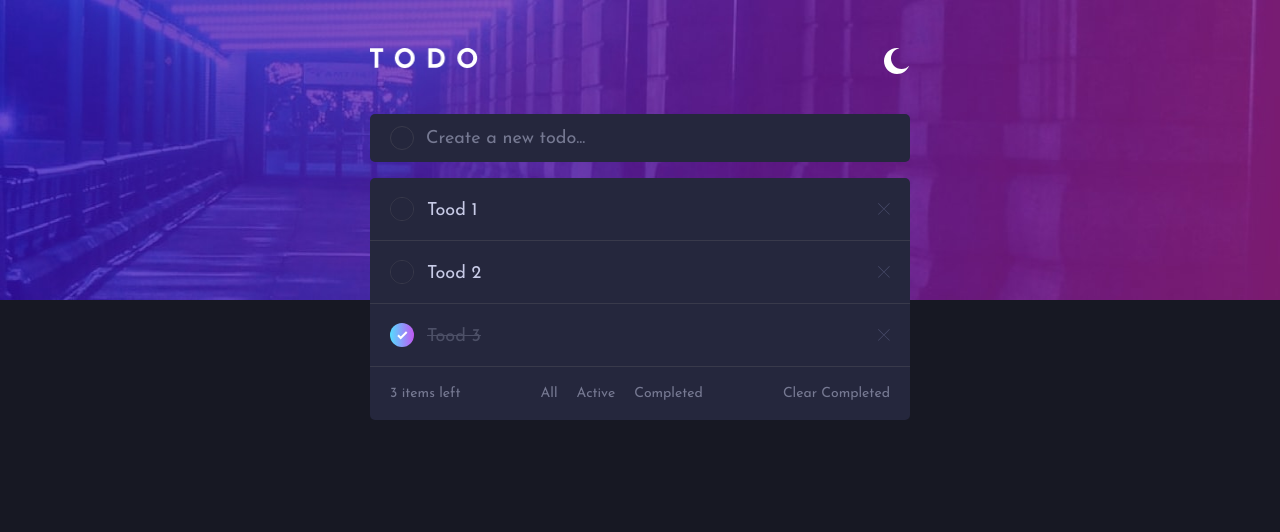
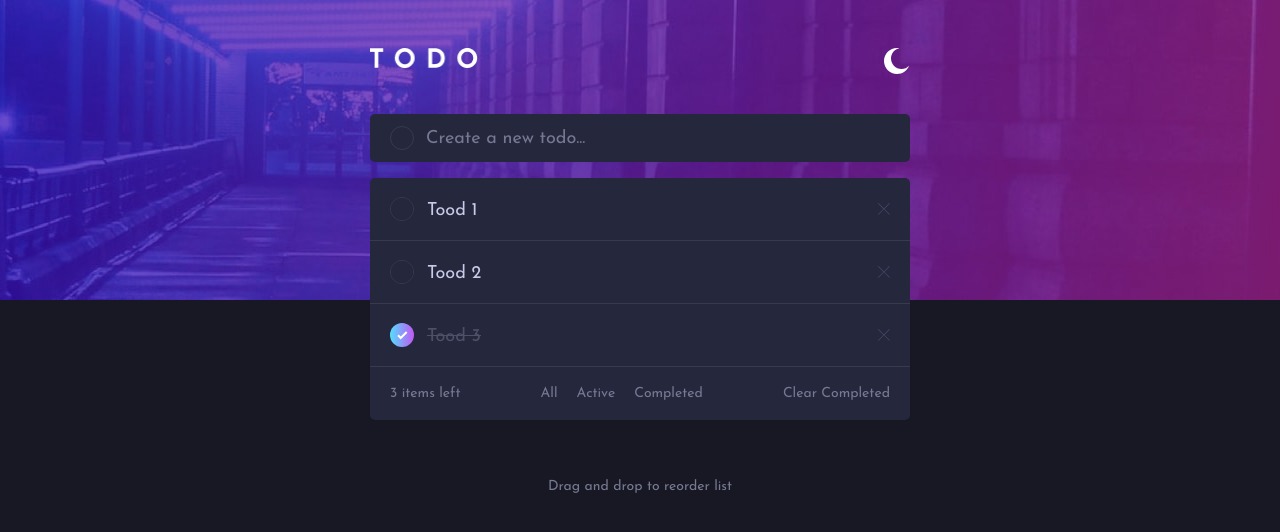
Before and after one commit to jazzielp/todo-app, a React (Vite) app: page / in a window 1280 px wide. Shown: the top 532 px of the page. Built offline with nearby package versions, Linux system fonts and the light colour scheme.

Commit message:
✨ Add footer

```diff
--- a/src/components/Footer.tsx
+++ b/src/components/Footer.tsx
@@ -0,0 +1,7 @@
+export function Footer (): JSX.Element {
+  return (
+    <footer className='footer'>
+      <h3 className='footer__text'>Drag and drop to reorder list</h3>
+    </footer>
+  )
+}
--- a/src/components/Main.tsx
+++ b/src/components/Main.tsx
@@ -1,4 +1,5 @@
 import { Filters } from './Filters'
+import { Footer } from './Footer'
 import { Form } from './Form'
 import { ListTodo } from './ListTodo'
 
@@ -8,6 +9,7 @@ export function Main (): JSX.Element {
       <Form />
       <ListTodo />
       <Filters />
+      <Footer />
     </main>
   )
 }
```
